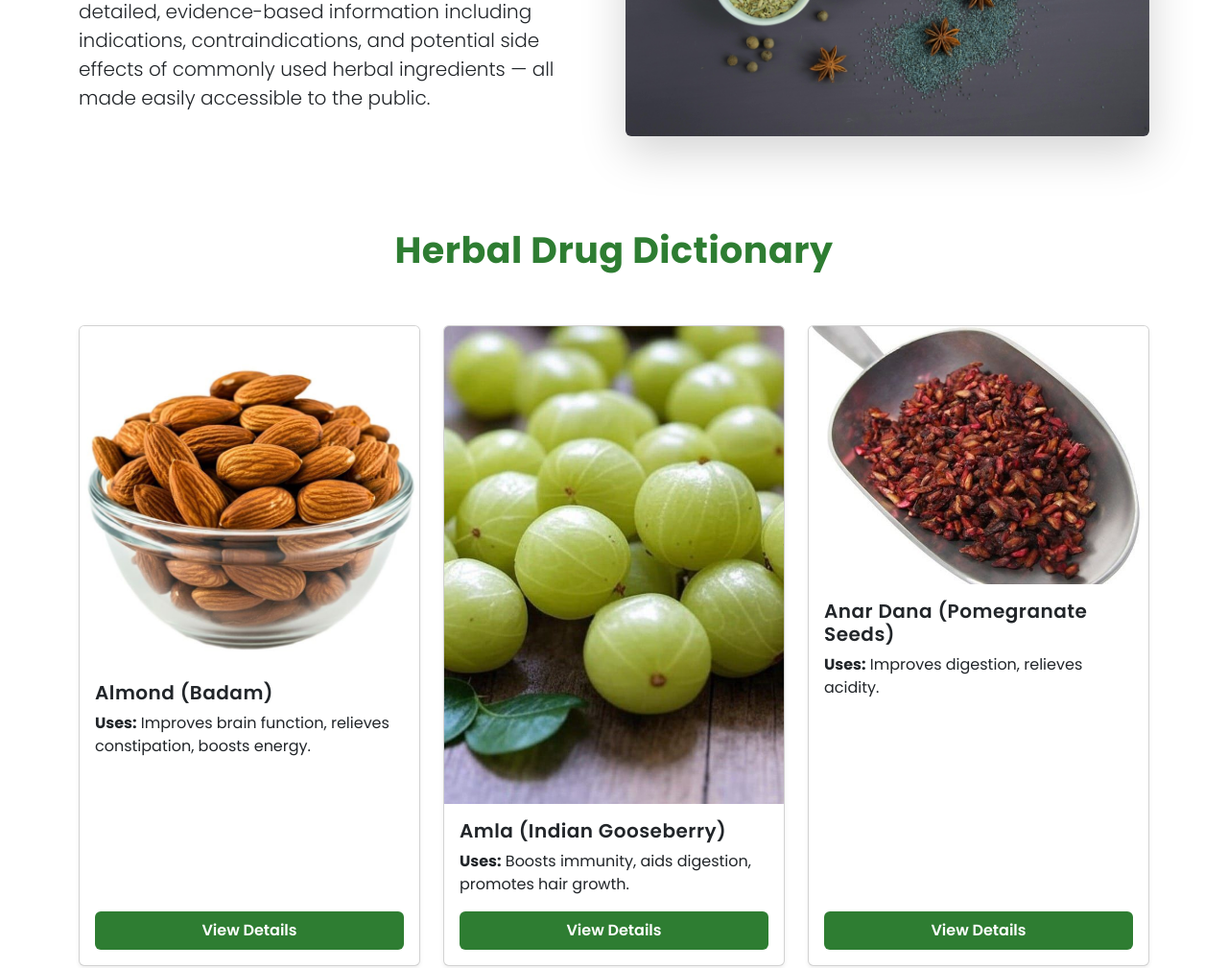
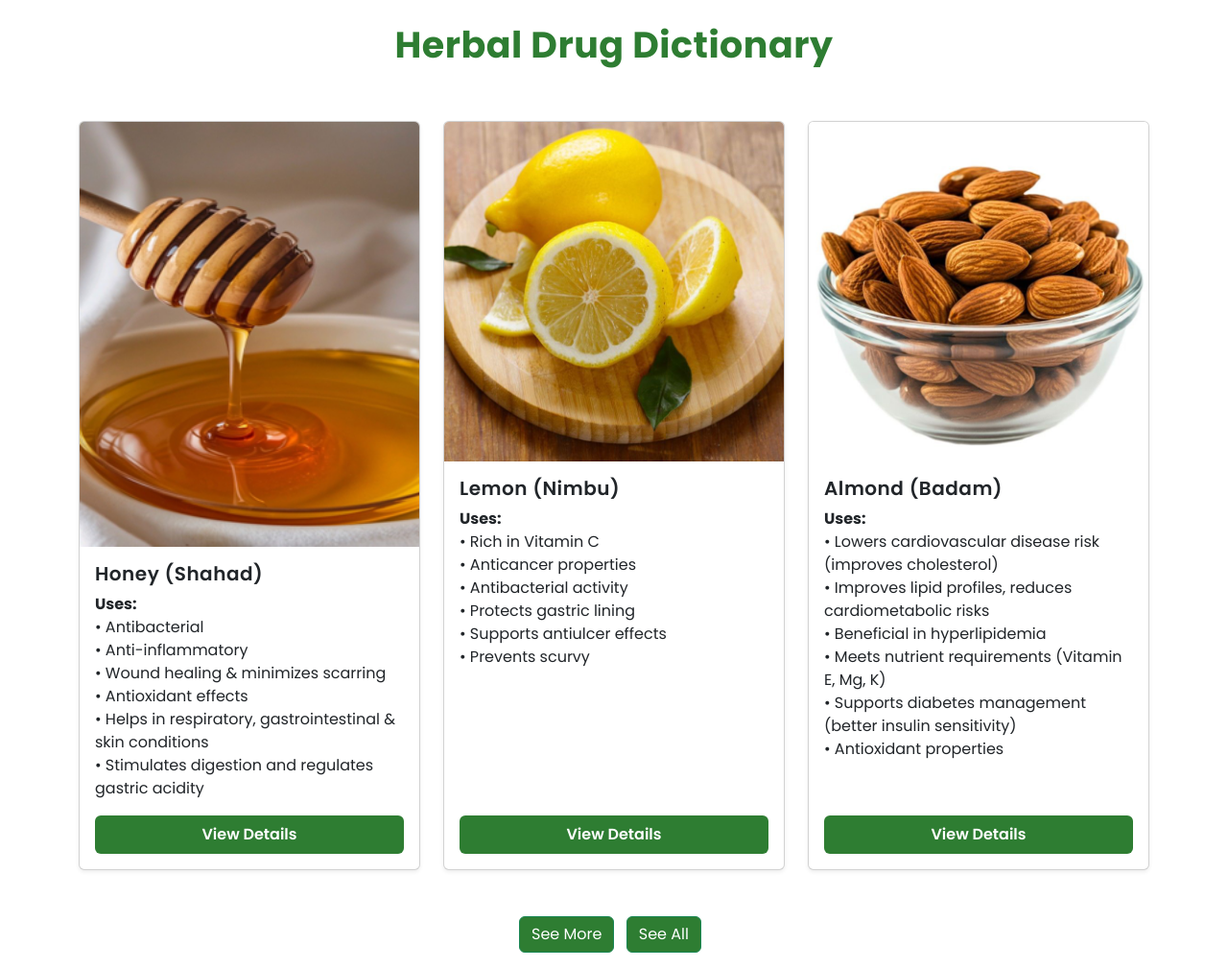
Before and after one commit to zaidasim2197/herbal-website, a plain HTML site: page index.html in a window 1280 px wide. Shown: the part 1620-2629 px from the top of the page at 96% size. Drawn offline with nearby package versions, Linux system fonts and the light colour scheme.

Commit message:
Some more changes

```diff
--- a/index.html
+++ b/index.html
@@ -112,16 +112,11 @@
       <div class="col-md-6">
         <h1 class="fw-bold mb-3" style="font-size:38px; color:#2E7D32;">About Us</h1>
         <p class="lead">
-          We are undergraduates of the Pharm D program at Dow University of Health Sciences (DCOP, DUHS)
-          aiming to gain the best knowledge and share it with the ambition of improving health outcomes.
-          After extensive study of herbal ingredients and their awareness among the population, we observed
-          increased interest but limited knowledge. This inspired us to initiate this research project with
-          the intention of making herbal knowledge accessible to everyone.
-        </p>
-        <p class="lead">
-          We evaluated the need for a digital tool that can offer precise, easily comprehensible, and
-          accessible information about herbal ingredients. This project envisions bringing trustworthy
-          herbal knowledge to your fingertips.
+          This project was developed by 3rd year morning students under the academic supervision of Dr Wajiha Iffat as a part of academic education initiative.
+<b><strong>Scientific and academic supervision</strong></b><br>
+DR WAJIHA IFFAT<br>
+<b><strong>Developed by</strong></b><br>
+ALINA ARIF,AMNA HASHMANI ,EISHA ALI,HUDA SHUJJAT
         </p>
       </div>
     </div>
@@ -142,11 +137,7 @@
       <div class="col-md-6">
         <h2 class="fw-bold mb-3" style="font-size:38px; color:#2E7D32;">Our Vision</h2>
         <p class="lead">
-          This website aims to encourage the safe and informed use of herbal ingredients using
-          pharmacovigilance principles. It bridges the gap between traditional knowledge and modern science
-          by acting as a comprehensive resource. Our platform provides detailed, evidence-based information
-          including indications, contraindications, and potential side effects of commonly used herbal
-          ingredients — all made easily accessible to the public.
+This website aims to encourage the safe and informed use of herbal ingredients for therapeutic purposes. It bridges the gap between traditional knowledge and modern science by acting as a comprehensive resource. Our platform provides detailed, evidence-based information including indications, contraindications, and potential side effects of commonly used herbal ingredients — all made easily accessible to the public.
         </p>
       </div>
     </div>
@@ -191,172 +182,116 @@
 <script>
 const ingredients = [
   {
+    name: "Honey (Shahad)",
+    img: "assets/honey.png",
+    uses: `<br>
+      • Antibacterial <br>
+      • Anti-inflammatory <br>
+      • Wound healing & minimizes scarring <br>
+      • Antioxidant effects <br>
+      • Helps in respiratory, gastrointestinal & skin conditions <br>
+      • Stimulates digestion and regulates gastric acidity
+    `,
+    dose: `<br>
+      • Cough: 2.5 mL before bedtime (children >1 year)<br>
+      • Minor cuts/burns: apply raw honey directly + gauze<br>
+      • Sedation: 1 tsp honey in warm milk before bed<br>
+      • Constipation: 1 tbsp raw honey in warm water, morning
+    `,
+    side: `<br>
+      • Unsafe for infants under 1 year (infant botulism)<br>
+      • Wheezing, nausea, vomiting, dizziness possible<br>
+      • May cause irregular heartbeat in sensitive people<br>
+      • Can affect blood sugar<br>
+      • Stinging after topical application
+    `
+  },
+  {
+    name: "Lemon (Nimbu)",
+    img: "assets/lemon.jpg",
+    uses: `<br>
+      • Rich in Vitamin C<br>
+      • Anticancer properties<br>
+      • Antibacterial activity<br>
+      • Protects gastric lining<br>
+      • Supports antiulcer effects<br>
+      • Prevents scurvy
+    `,
+    dose: `<br>
+      • Antibacterial: 900 mg/mL lemon juice<br>
+      • Vitamin C: 90 mg/day (men), 75 mg/day (women)<br>
+      • Prevention of scurvy: 10 mg/day
+    `,
+    side: `<br>
+      • Regular lemon water can erode tooth enamel<br>
+      • May cause dentin hypersensitivity (tooth sensitivity)
+    `
+  },
+  {
     name: "Almond (Badam)",
     img: "assets/almond.jpg",
-      uses: "Improves brain function, relieves constipation, boosts energy.",
-      remedy: "Eaten raw, soaked overnight or in milk desserts.",
-      dose: "5–7 soaked almonds daily.",
-      side: "Excess may cause digestive upset."
-    },
-    {
-      name: "Amla (Indian Gooseberry)",
-      img: "assets/amla.jpg",
-      uses: "Boosts immunity, aids digestion, promotes hair growth.",
-      remedy: "Used in juices, powders, hair oils.",
-      dose: "10–20 ml juice daily or 1–2 tsp powder.",
-      side: "Excess may cause acidity."
-    },
-    {
-      name: "Anar Dana (Pomegranate Seeds)",
-      img: "assets/anardana.jpg",
-      uses: "Improves digestion, relieves acidity.",
-      remedy: "Used in chutneys, salads, spice mixes.",
-      dose: "5–10 grams daily.",
-      side: "Overuse may cause constipation."
-    },
-    {
-      name: "Alu Bukhara (Plum)",
-      img: "assets/plum.jpg",
-      uses: "Relieves constipation, cools body.",
-      remedy: "Eaten fresh or dried (soaked in water).",
-      dose: "2–3 daily.",
-      side: "Excess may cause loose motions."
-    },
-    {
-      name: "Cashew (Kaju)",
-      img: "assets/cashew.jpg",
-      uses: "Strengthens bones, boosts energy.",
-      remedy: "Consumed raw, roasted, or in desserts.",
-      dose: "5–6 daily.",
-      side: "Excess may cause weight gain."
-    },
-    {
-      name: "Cinnamon (Darchini)",
-      img: "assets/cinnamon.jpg",
-      uses: "Controls sugar, fights infections.",
-      remedy: "Used in teas, curries, desserts.",
-      dose: "1–2 small sticks daily.",
-      side: "Excess may harm liver."
-    },
-    {
-      name: "Clove (Laung)",
-      img: "assets/clove.jpg",
-      uses: "Relieves toothache, improves digestion.",
-      remedy: "Used in tea, oils, spice blends.",
-      dose: "2–3 cloves daily.",
-      side: "Excess may irritate stomach."
-    },
-    {
-      name: "Fig (Anjeer)",
-      img: "assets/fig.jpg",
-      uses: "Relieves constipation, good for lungs.",
-      remedy: "Soaked overnight, eaten directly.",
-      dose: "2–3 daily.",
-      side: "Excess may cause diarrhea."
+    uses: `<br>
+      • Lowers cardiovascular disease risk (improves cholesterol)<br>
+      • Improves lipid profiles, reduces cardiometabolic risks<br>
+      • Beneficial in hyperlipidemia<br>
+      • Meets nutrient requirements (Vitamin E, Mg, K)<br>
+      • Supports diabetes management (better insulin sensitivity)<br>
+      • Antioxidant properties
+    `,
+    dose: `<br>
+      • Heart health: 42.5 g (~35 almonds) daily<br>
+      • Lipid profile: 43 g/day<br>
+      • Hyperlipidemia: 50–100 g/day<br>
+      • Nutrient supply: 28 g provides Vitamin E, Mg, K<br>
+      • Diabetes management: 60 g/day<br>
+      • Antioxidant: 50–84 g/day
+    `,
+    side: `<br>
+      • May cause allergic reactions<br>
+      • Long-term use may affect insulin sensitivity
+    `
   },
   {
     name: "Ginger (Adrak)",
     img: "assets/ginger.jpg",
-      uses: "Relieves nausea, cold, joint pain.",
-      remedy: "Used in teas, curries, juices.",
-      dose: "2–3 grams fresh ginger daily.",
-      side: "Excess may cause acidity."
+    uses: `<br>
+      • Relieves nausea<br>
+      • Reduces inflammation<br>
+      • Aids digestion<br>
+      • Prevents heart disease<br>
+      • Relieves arthritis pain
+    `,
+    dose: `<br>
+      • Pregnancy nausea: 250 mg daily for 4 days<br>
+      • Post-surgery nausea: 0.5–1 g<br>
+      • Coronary artery disease: 10 g reduces platelet aggregation
+    `,
+    side: `<br>
+      • GI issues: mild diarrhea, heartburn, irritation at high doses (6 g)<br>
+      • Allergic reactions possible (ginger dust inhalation)
+    `
   },
   {
-      name: "Honey (Shahad)",
-      img: "assets/honey.png",
-      uses: "Boosts energy, soothes throat.",
-      remedy: "Taken with warm water, milk, or lemon.",
-      dose: "1–2 tsp daily.",
-      side: "Not for infants under 1 year."
-    },
-    {
-      name: "Kalonji (Black Seed)",
-      img: "assets/kalonji.jpg",
-      uses: "Boosts immunity, relieves allergies.",
-      remedy: "Used in breads, teas, oils.",
-      dose: "1 tsp daily.",
-      side: "Excess may cause low BP."
-    },
-    {
-      name: "Kharbooza Seeds",
-      img: "assets/melon.jpg",
-      uses: "Strengthens brain, improves urine flow.",
-      remedy: "Eaten raw or in sweets.",
-      dose: "1–2 tsp daily.",
-      side: "No major side effects."
-    },
-    {
-      name: "Lemon (Nimbu)",
-      img: "assets/lemon.jpg",
-      uses: "Improves immunity, aids digestion.",
-      remedy: "Used in juices, teas, salads.",
-      dose: "1 lemon daily.",
-      side: "Excess may cause tooth erosion."
-    },
-    {
-      name: "Licorice (Mulethi)",
-      img: "assets/licorice.jpg",
-      uses: "Soothes sore throat, relieves cough.",
-      remedy: "Chewed raw or in tea.",
-      dose: "1–2 grams daily.",
-      side: "Excess may raise BP."
-    },
-    {
-      name: "Mehndi (Henna)",
-      img: "assets/henna.jpg",
-      uses: "Hair coloring, treats dandruff, heals wounds.",
-      remedy: "Applied as paste on hair/skin.",
-      dose: "Topical use only.",
-      side: "May cause skin allergy in sensitive people."
-    },
-    {
-      name: "Methi (Fenugreek)",
-      img: "assets/methi.jpg",
-      uses: "Helps diabetes, improves digestion.",
-      remedy: "Used in curries, teas, sprouted.",
-      dose: "1 tsp seeds daily.",
-      side: "Excess may cause loose motions."
-    },
-    {
-      name: "Neem",
-      img: "assets/neem.jpg",
-      uses: "Treats skin issues, infections.",
-      remedy: "Used in soaps, oils, decoctions.",
-      dose: "2–3 leaves daily (or paste).",
-      side: "Excess may harm liver/kidneys."
-    },
-    {
-      name: "Ritha (Soapnut)",
-      img: "assets/ritha.jpg",
-      uses: "Natural shampoo, dandruff control.",
-      remedy: "Boiled and applied to hair.",
-      dose: "Topical use only.",
-      side: "Can irritate eyes."
-    },
-    {
-      name: "Sada Bahar (Periwinkle)",
-      img: "assets/periwinkle.jpg",
-      uses: "Traditionally for diabetes, wounds.",
-      remedy: "Decoctions or extracts (under medical advice).",
-      dose: "Not recommended without doctor.",
-      side: "Can be toxic in excess."
-    },
-    {
-      name: "Senna (Sana Makki)",
-      img: "assets/senna.jpg",
-      uses: "Relieves constipation.",
-      remedy: "Used as tea or tablets.",
-      dose: "1–2 grams leaves daily.",
-      side: "Overuse causes cramping, diarrhea."
-    },
-    {
-      name: "Tukhme Balanga (Basil Seeds)",
-      img: "assets/basil.jpg",
-      uses: "Helps in heatstroke, constipation.",
-      remedy: "Soaked in water, added to drinks.",
-      dose: "1 tsp seeds daily.",
-      side: "Safe in moderation."
+    name: "Walnut (Akhrot)",
+    img: "assets/walnut.jpg",
+    uses: `<br>
+      • Provides essential nutrition<br>
+      • Strong antioxidant<br>
+      • Lowers risk of cancer, diabetes, heart & brain disorders<br>
+      • Relieves pain<br>
+      • Anti-inflammatory effects
+    `,
+    dose: `<br>
+      • Diets with 2–6% walnuts reverse age-related decline<br>
+      • 110–440 mg/kg boosts immunity
+    `,
+    side: `<br>
+      • Mutagenic properties in excess<br>
+      • Strong laxative effect at high doses<br>
+      • Can trigger allergies & anaphylaxis<br>
+      • May cause stomach irritation<br>
+      • Black walnuts reduce absorption of some medicines (wait 1–2 hrs)
+    `
   }
 ];
 
@@ -398,7 +333,6 @@ container.innerHTML += `
     document.getElementById("ingredientModalBody").innerHTML = `
       <img src="${item.img}" class="img-fluid mb-3" alt="${item.name}">
       <p><strong>Uses:</strong> ${item.uses}</p>
-      <p><strong>Remedy:</strong> ${item.remedy}</p>
       <p><strong>Dose:</strong> ${item.dose}</p>
       <p><strong>Side Effects:</strong> ${item.side}</p>
     `;
@@ -539,66 +473,83 @@ container.innerHTML += `
   </div>
 </section>
 
+<!-- Disclaimer Section -->
+<section style="background:#f9f9f9; padding:40px 20px; margin-top:60px; border-top:4px solid #2E7D32;">
+  <div class="container">
+    <div class="row justify-content-center">
+      <div class="col-lg-10 text-center">
+        <h5 style="font-weight:700; font-size:20px; color:#2E7D32; margin-bottom:20px; letter-spacing:0.5px;">
+          Conflict of Interest & Disclaimer
+        </h5>
+        <p style="font-size:15px; line-height:1.8; color:#555; margin-bottom:15px;">
+          <b>PHYTOTEA</b> is currently in its prototype phase until <b>December 2025</b> and was developed
+          as part of an academic project under the supervision of
+          <b>Dr. Wajiha Iffat</b>, Assistant Professor, Dow College of Pharmacy,
+          Dow University of Health Sciences (DUHS).
+        </p>
+        <p style="font-size:15px; line-height:1.8; color:#555;">
+          All herbal information on PHYTOTEA is compiled from
+          <b>peer-reviewed scientific journals</b>, recognized academic books, official pharmacopeias,
+          and <b>WHO monographs</b>. The content is <b>evidence-based and referenced</b>; however,
+          it is intended for <b>educational and research purposes only</b> and should not be considered
+          final or complete.
+        </p>
+      </div>
+    </div>
+  </div>
+</section>
+
+
 <!-- Footer -->
-<footer style="background:#1b5e20; color:#fff; padding:40px 0; margin-top:50px;">
+<footer style="background:#1b5e20; color:#fff; padding:50px 0 30px; margin-top:60px; font-family:'Poppins', sans-serif;">
   <div class="container">
-    <div class="row">
+    <div class="row justify-content-between">
 
-      <!-- About -->
-      <div class="col-md-4 mb-4">
-        <h5 style="font-weight:700; margin-bottom:15px;">Our Mission</h5>
-        <p style="line-height:1.6; font-size:15px;">
+      <!-- Mission -->
+      <div class="col-md-6 mb-4">
+        <h5 style="font-weight:700; margin-bottom:20px; font-size:18px;">Our Mission</h5>
+        <p style="line-height:1.7; font-size:15px; color:#e0e0e0; max-width:500px;">
           We aim to spread safe and evidence-based knowledge about herbal ingredients.
-          Our platform is designed to guide you towards healthier, natural choices.
+          Our platform guides you towards healthier, natural choices with trust and accuracy.
         </p>
       </div>
 
       <!-- Quick Links -->
-      <div class="col-md-4 mb-4">
-        <h5 style="font-weight:700; margin-bottom:15px;">Quick Links</h5>
-        <ul style="list-style:none; padding:0; margin:0;">
-          <li><a href="#home" style="color:#fff; text-decoration:none;">Home</a></li>
-          <li><a href="#about" style="color:#fff; text-decoration:none;">About</a></li>
-          <li><a href="#research" style="color:#fff; text-decoration:none;">Our Vision</a></li>
-          <li><a href="#ingredients" style="color:#fff; text-decoration:none;">Herbal Drug</a></li>
-          <li><a href="#faqs" style="color:#fff; text-decoration:none;">FAQs</a></li>
+      <div class="col-md-4 mb-4 text-md-end">
+        <h5 style="font-weight:700; margin-bottom:20px; font-size:18px;">Quick Links</h5>
+        <ul style="list-style:none; padding:0; margin:0; line-height:2;">
+          <li><a href="#home" style="color:#fff; text-decoration:none; transition:0.3s;">Home</a></li>
+          <li><a href="#about" style="color:#fff; text-decoration:none; transition:0.3s;">About</a></li>
+          <li><a href="#research" style="color:#fff; text-decoration:none; transition:0.3s;">Our Vision</a></li>
+          <li><a href="#ingredients" style="color:#fff; text-decoration:none; transition:0.3s;">Herbal Drug</a></li>
+          <li><a href="#faqs" style="color:#fff; text-decoration:none; transition:0.3s;">FAQs</a></li>
         </ul>
-      </div>
-
-      <!-- Contact -->
-      <div class="col-md-4 mb-4">
-        <h5 style="font-weight:700; margin-bottom:15px;">Contact Us</h5>
-        <p style="margin:0; font-size:15px;">
-          <b>LOCATION:</b>  DOW University Karachi, Pakistan
-        </p>
- <p style="margin:0; font-size:15px;">
-  <b>EMAIL:</b>
-  <a href="mailto:aeiosa38@gmail.com" style="color:#aabeab; text-decoration:none;">
-    aeiosa38@gmail.com
-  </a>
-</p>
-
-        <p style="margin:0; font-size:15px;"><b>PHONE:</b>  +92 333 7818684</p>
-        <div style="margin-top:12px;">
-          <a href="#" style="color:#fff; margin-right:10px; font-size:18px;"><i class="bi bi-facebook"></i></a>
-          <a href="#" style="color:#fff; margin-right:10px; font-size:18px;"><i class="bi bi-twitter"></i></a>
-          <a href="#" style="color:#fff; font-size:18px;"><i class="bi bi-instagram"></i></a>
-        </div>
       </div>
 
     </div>
 
-    <hr style="border-color:rgba(255,255,255,0.2);">
+    <hr style="border-color:rgba(255,255,255,0.2); margin:30px 0;">
+
+    <!-- Copyright -->
     <div class="row">
       <div class="col-md-12 text-center">
-        <p style="margin:0; font-size:14px;">
-          &copy; 2025 PHYTOPEA. All Rights Reserved.
+        <p style="margin:0; font-size:14px; color:#bdbdbd;">
+          &copy; 2025 <b>PHYTOPEA</b>. All Rights Reserved.
         </p>
       </div>
     </div>
   </div>
 </footer>
 
+<!-- Footer Hover Style -->
+<style>
+  footer a:hover {
+    color: #78e08f !important; /* lighter herbal green */
+    padding-left: 4px;
+  }
+</style>
+
+
   <script src="https://cdn.jsdelivr.net/npm/bootstrap@5.3.7/dist/js/bootstrap.bundle.min.js" integrity="sha384-ndDqU0Gzau9qJ1lfW4pNLlhNTkCfHzAVBReH9diLvGRem5+R9g2FzA8ZGN954O5Q" crossorigin="anonymous"></script>
 
 </body>
```
Also changed, not shown: 2 other files. Lines whose indentation alone changed are shown as unchanged.
